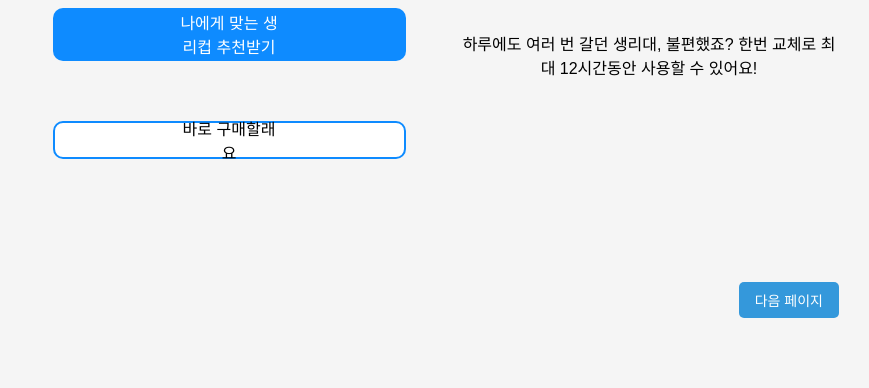
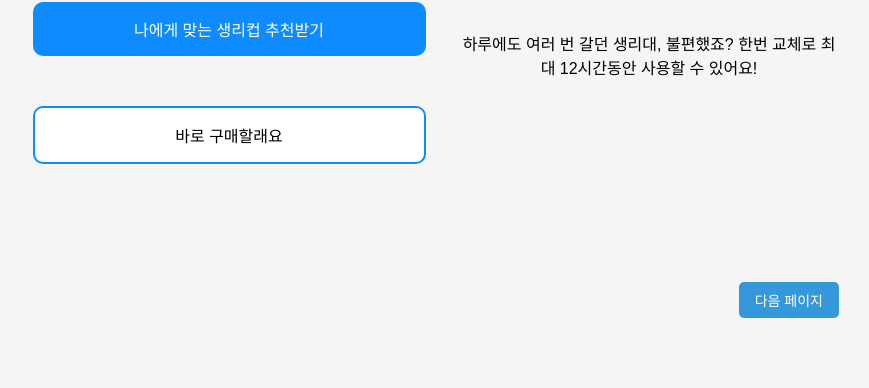
Before and after one commit to oiisadev/onbd-backend, a website: page index.html in a window 1280 px wide. Shown: the part 412-800 px from the top of the page, without its empty margins (411-1280 px from the left). Drawn offline with nearby package versions, Linux system fonts and the light colour scheme; no server answers.

Commit message:
Update index.html

```diff
--- a/index.html
+++ b/index.html
@@ -117,44 +117,49 @@
   gap: 20px;
 }
 
-      /* 버튼 1 스타일 */
-      .btn--recommendation {
+          /* 공통 Frame 스타일 */
+    .frame {
       display: flex;
-        width: 353px;
-        height: 53px;
-        padding: 17px 124px;
+      width: 393px;
+      padding: 5px 20px;
+      flex-direction: column;
       justify-content: center;
       align-items: center;
       gap: 10px;
-        flex-shrink: 0;
+    }
+
+    /* 버튼 1 스타일 (Frame3에 포함) */
+    .btn--recommendation {
+      display: flex;
+      justify-content: center;
+      align-items: center;
+      width: 100%;
+      padding: 15px;
       border-radius: 10px;
-        background: var(--main1, #0E8BFF);
+      background: #0E8BFF;
       color: white;
       border: none;
+      font-size: 16px;
       cursor: pointer;
-        font-size: 16px;
     }
 
     .btn--recommendation:hover {
       background: #0C7CD4; /* 호버 시 색상 변경 */
     }
 
-      /* 버튼 2 스타일 */
+    /* 버튼 2 스타일 (Frame4에 포함) */
     .btn--buy-now {
       display: flex;
-        width: 353px;
-        height: 33px;
-        padding: 17px 124px;
       justify-content: center;
       align-items: center;
-        gap: 10px;
-        flex-shrink: 0;
+      width: 100%;
+      padding: 15px;
       border-radius: 10px;
       background: #FFF;
       color: #000;
       border: 2px solid #0E8BFF;
+      font-size: 16px;
       cursor: pointer;
-        font-size: 16px;
     }
 
     .btn--buy-now:hover {
@@ -174,11 +179,12 @@
       <div class="swiper-slide onboarding-slide">
         <h1>생리컵과 함께하는 완전히 새로운 월경생활</h1>
         <p>생리컵 전문! 오이사가 모든 걸 알려드릴게요</p>
-            <div class="button-container">
-              <!-- 버튼 1: 나에게 맞는 생리컵 추천받기 -->
+            <!-- Frame3: 버튼 1 포함 -->
+              <div class="frame frame3">
                 <button class="btn--recommendation" onclick="goToSurveyPage()">나에게 맞는 생리컵 추천받기</button>
-
-              <!-- 버튼 2: 바로 구매할래요 -->
+              </div>
+            <!-- Frame4: 버튼 2 포함 -->
+            <div class="frame frame4">
               <button class="btn--buy-now" onclick="window.location.href='https://oiisa.com/'">바로 구매할래요</button>
             </div>
       </div>
```
Lines whose indentation alone changed are shown as unchanged.
